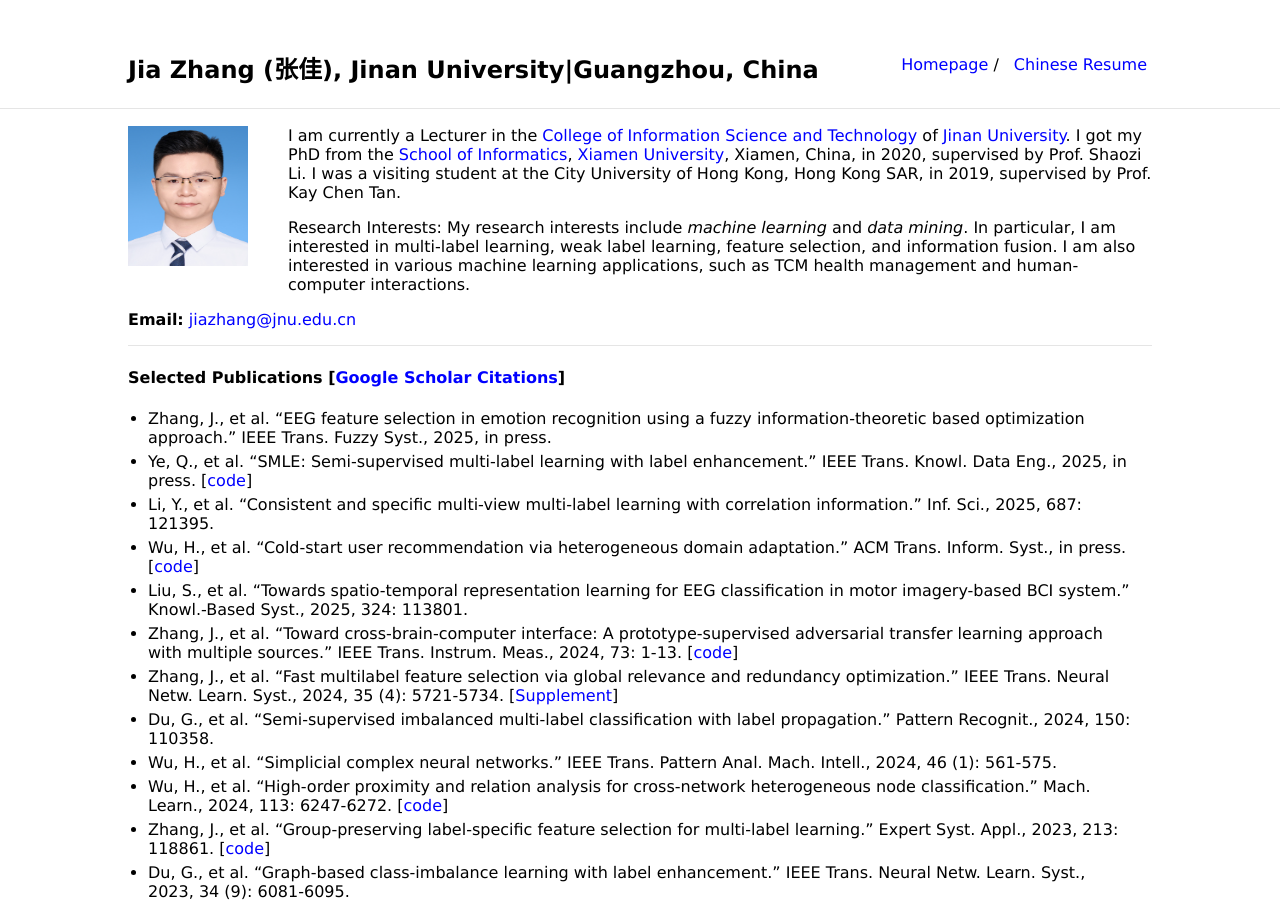
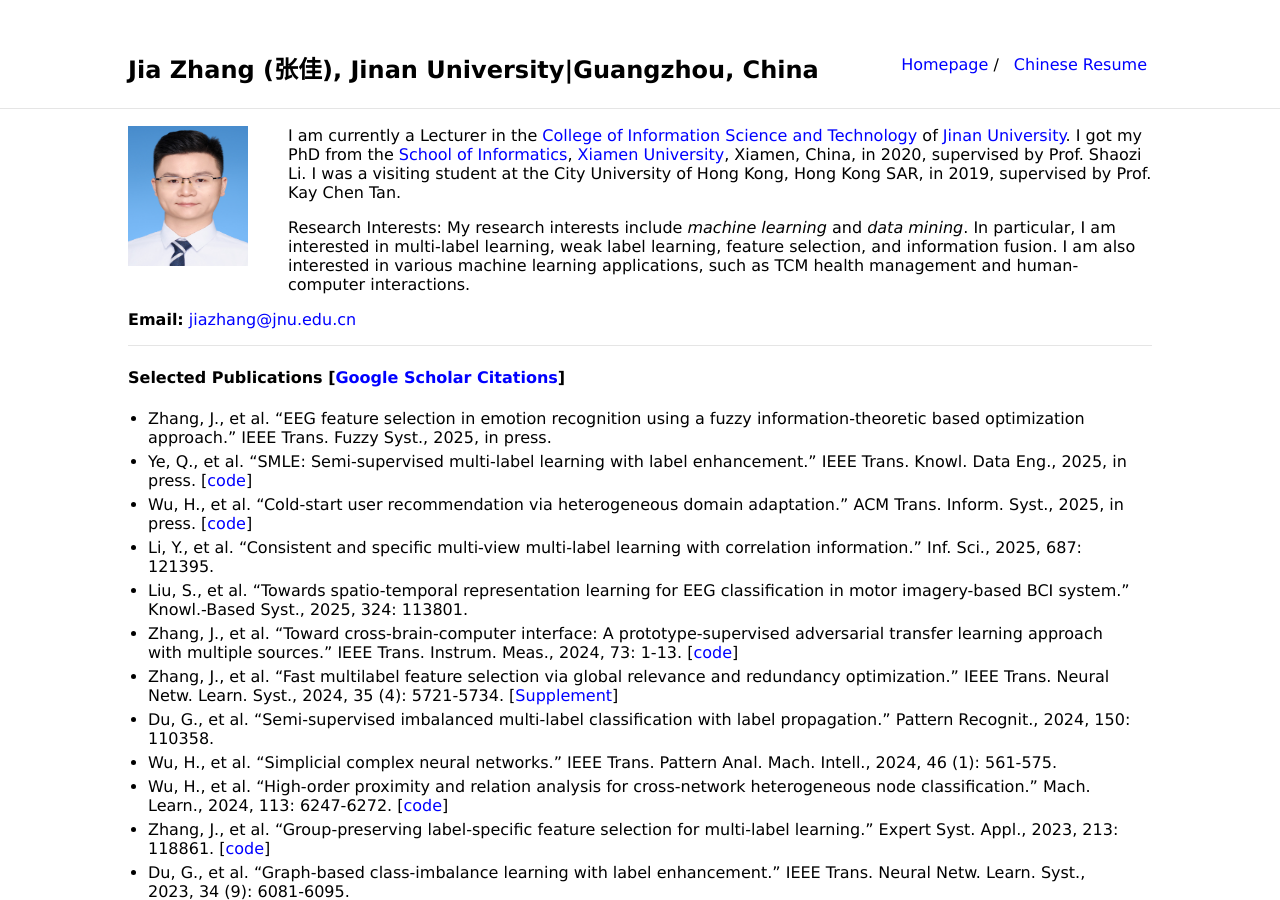
Before and after one commit to jiazhang-ml/jiazhang-ml.github.io, a Jekyll site: the page built from index.md, in a window 1280 px wide and 900 px high. Built offline with Jekyll 4.4.1, drawn with Linux system fonts in a browser that asks for light colours.

Commit message:
Update index.md

```diff
--- a/index.md
+++ b/index.md
@@ -17,8 +17,8 @@ Research Interests: My research interests include *machine learning* and *data m
 
 * Zhang, J., et al. "EEG feature selection in emotion recognition using a fuzzy information-theoretic based optimization approach." IEEE Trans. Fuzzy Syst., 2025, in press.
 * Ye, Q., et al. "SMLE: Semi-supervised multi-label learning with label enhancement." IEEE Trans. Knowl. Data Eng., 2025, in press. [[code](https://github.com/JNU-IHCILab/SMLE)]
+* Wu, H., et al. "Cold-start user recommendation via heterogeneous domain adaptation." ACM Trans. Inform. Syst., 2025, in press. [[code](https://github.com/wuhanrui/FDMA)]
 * Li, Y., et al. "Consistent and specific multi-view multi-label learning with correlation information." Inf. Sci., 2025, 687: 121395.
-* Wu, H., et al. "Cold-start user recommendation via heterogeneous domain adaptation." ACM Trans. Inform. Syst., in press. [[code](https://github.com/wuhanrui/FDMA)]
 * Liu, S., et al. "Towards spatio-temporal representation learning for EEG classification in motor imagery-based BCI system." Knowl.-Based Syst., 2025, 324: 113801.
 * Zhang, J., et al. "Toward cross-brain-computer interface: A prototype-supervised adversarial transfer learning approach with multiple sources." IEEE Trans. Instrum. Meas., 2024, 73: 1-13. [[code](PSAT-main.zip)]
 * Zhang, J., et al. "Fast multilabel feature selection via global relevance and redundancy optimization." IEEE Trans. Neural Netw. Learn. Syst., 2024, 35 (4): 5721-5734. [[Supplement](SM-GRROfast.pdf)]
```
